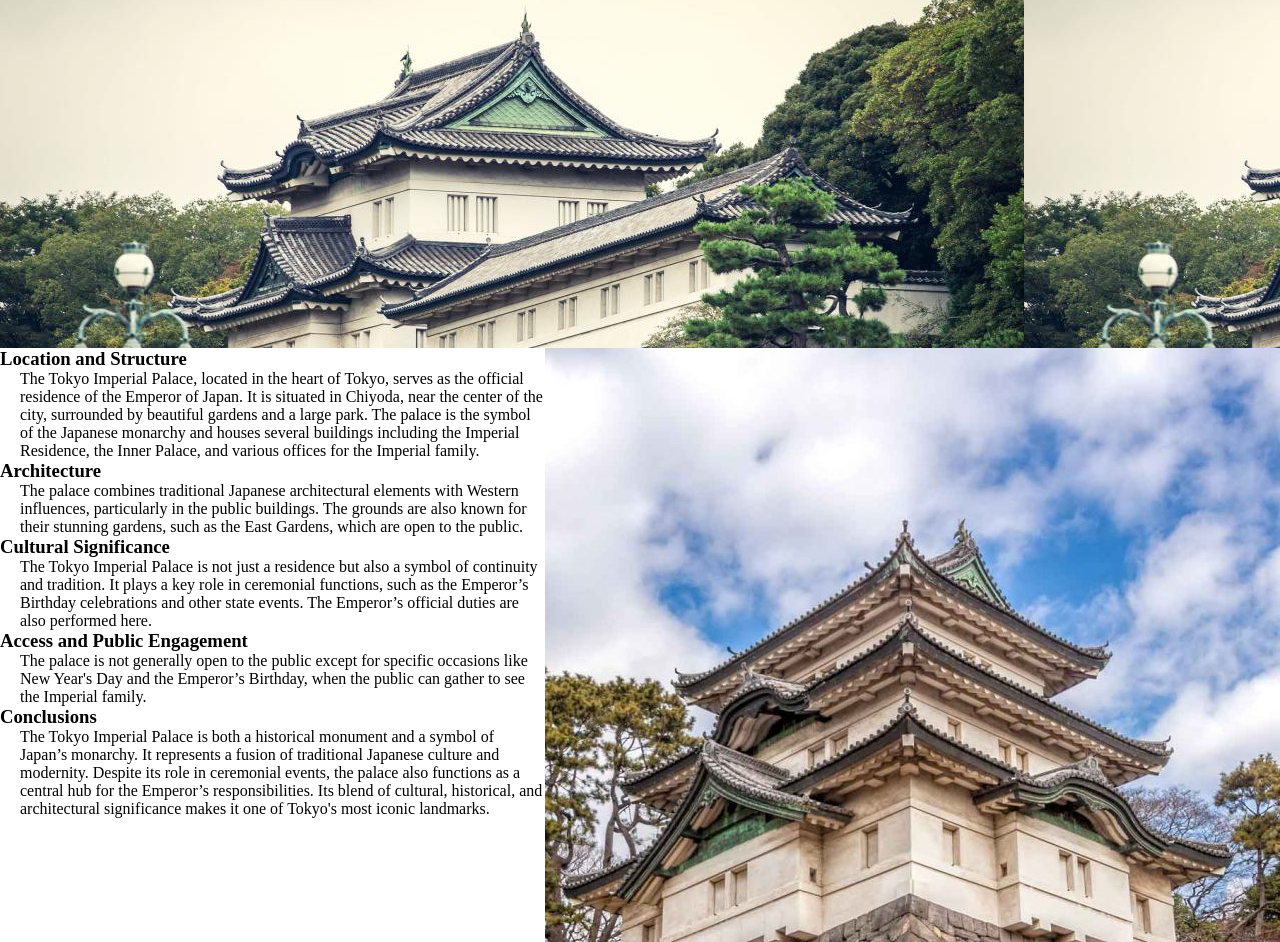
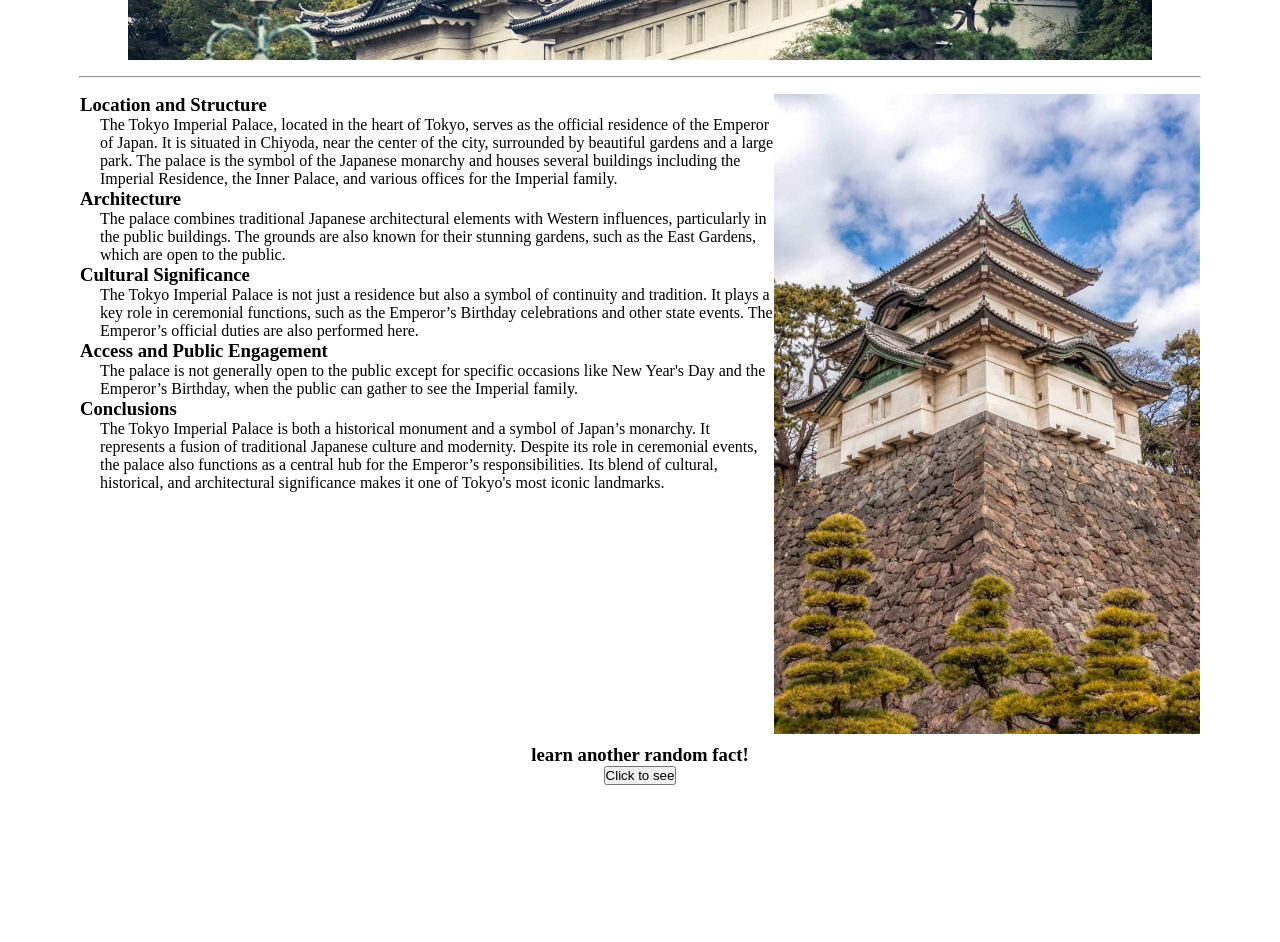
Before and after one commit to tryae/TokyoImperialPalace, a plain HTML site: page page.html in a window 1280 px wide. Shown: the part 52-994 px from the top of the page. After the commit the page ends 847 px from the top, so only its background shows below. Drawn offline with Linux system fonts and the light colour scheme.

Commit message:
functional js

```diff
--- a/page.css
+++ b/page.css
@@ -1,18 +1,60 @@
 * {
     margin: 0;
     padding: 0;
+    justify-content: center;
+}
+body {
+    justify-content: center;
 }
 
-p {
+.info p {
     margin-left: 20px;
 }
 
+hr {
+    min-width: 70em;
+    width: 75%;
+    margin: 1em auto;
+}
+
 .banner {
-    height: 400px;
-    background-image: url(./Img/headImage.jpg);
+    max-width: 80em;
+    height: 7em;
+    margin: auto;
+    justify-content: center;
+    background: url(./Img/headImage.jpg);
+    background-repeat: no-repeat;
+    background-position: center;
+    text-align: center;
 }
 
 
 .info {
+    margin: auto;
     display: flex;
+    max-width: 70em;
+    justify-content: center;
 }
+
+.image {
+    max-height: 40em;
+}
+
+.random {
+    max-width: 70em;
+    margin: 10px auto;
+    justify-content: center;
+}
+
+.random h3{
+    text-align: center;
+}
+
+.button-center {
+    width:fit-content;
+    margin: auto;
+}
+
+#fact {
+    text-align: center;
+}
--- a/page.html
+++ b/page.html
@@ -10,20 +10,43 @@
         <div class="banner">
             <h1>Tokyo Imperialist Palace</h1>
         </div>
+        <hr>
         <div class="info">
             <div>
                 <h3>Location and Structure</h3>
-                <p>The Tokyo Imperial Palace, located in the heart of Tokyo, serves as the official residence of the Emperor of Japan. It is situated in Chiyoda, near the center of the city, surrounded by beautiful gardens and a large park. The palace is the symbol of the Japanese monarchy and houses several buildings including the Imperial Residence, the Inner Palace, and various offices for the Imperial family.</p>
+                <p>The Tokyo Imperial Palace, located in the heart of Tokyo, serves as the official
+                residence of the Emperor of Japan. It is situated in Chiyoda, near the center of the city, surrounded by beautiful
+                gardens and a large park. The palace is the symbol of the Japanese monarchy and houses several buildings including
+                the Imperial Residence, the Inner Palace, and various offices for the Imperial family.</p>
+
                 <h3>Architecture</h3>
-                <p>The palace combines traditional Japanese architectural elements with Western influences, particularly in the public buildings. The grounds are also known for their stunning gardens, such as the East Gardens, which are open to the public.</p>
+                <p>The palace combines traditional Japanese architectural elements with Western influences, particularly in the public
+                buildings. The grounds are also known for their stunning gardens, such as the East Gardens, which are open to the
+                public.</p>
+
                 <h3>Cultural Significance</h3>
-                <p>The Tokyo Imperial Palace is not just a residence but also a symbol of continuity and tradition. It plays a key role in ceremonial functions, such as the Emperor’s Birthday celebrations and other state events. The Emperor’s official duties are also performed here.</p>
+                <p>The Tokyo Imperial Palace is not just a residence but also a symbol of continuity and tradition. It plays a key
+                role in ceremonial functions, such as the Emperor’s Birthday celebrations and other state events. The Emperor’s
+                official duties are also performed here.</p>
+
                 <h3>Access and Public Engagement</h3>
-                <p>The palace is not generally open to the public except for specific occasions like New Year's Day and the Emperor’s Birthday, when the public can gather to see the Imperial family.</p>
+                <p>The palace is not generally open to the public except for specific occasions like New Year's Day and the Emperor’s
+                Birthday, when the public can gather to see the Imperial family.</p>
+
                 <h3>Conclusions</h3>
-                <p>The Tokyo Imperial Palace is both a historical monument and a symbol of Japan’s monarchy. It represents a fusion of traditional Japanese culture and modernity. Despite its role in ceremonial events, the palace also functions as a central hub for the Emperor’s responsibilities. Its blend of cultural, historical, and architectural significance makes it one of Tokyo's most iconic landmarks.</p>
+                <p>The Tokyo Imperial Palace is both a historical monument and a symbol of Japan’s monarchy. It represents a fusion
+                of traditional Japanese culture and modernity. Despite its role in ceremonial events, the palace also functions as
+                a central hub for the Emperor’s responsibilities. Its blend of cultural, historical, and architectural significance
+                makes it one of Tokyo's most iconic landmarks.</p>
             </div>
-            <img id="image" src="./Img/Tokyo-imperial-palace.jpg">
+            <img class="image" src="./Img/Tokyo-imperial-palace.jpg">
+        </div>
+        <div class="random">
+            <h3>learn another random fact!</h3>
+            <div class="button-center">
+                <button id="button">Click to see</button>
+            </div>
+            <p id="fact"></p>
         </div>
     </body>
 </html>
--- a/page.js
+++ b/page.js
@@ -1,7 +1,29 @@
-const image = document.getElementById('image');
 
-function change() {
-    document.createElement('p', )
+
+window.onload = function () {
+    const button = document.getElementById("button");
+
+    const text = document.getElementById("fact");
+
+    console.log(button);
+
+    const randomFacts = ["It is the main residence of Japan's Emperor.", 'Located on the former site of Edo Castle.',
+    'The inner grounds are rarely open to the public.', 'Surrounded by moats and massive stone walls.', 'Open to visitors on the Emperor’s birthday.']
+
+    function change() {
+        console.log('running');
+        const currentText = text.innerHTML;
+        console.log(currentText)
+
+        const index = Math.floor(Math.random() * 5);
+
+        if (currentText !== randomFacts[index]) {
+            text.innerHTML = randomFacts[index];
+        } else {
+            change();
+        }
+
+    }
+
+    button.addEventListener("click", change);
 }
-
-image.addEventListener('onClick', change);
```
